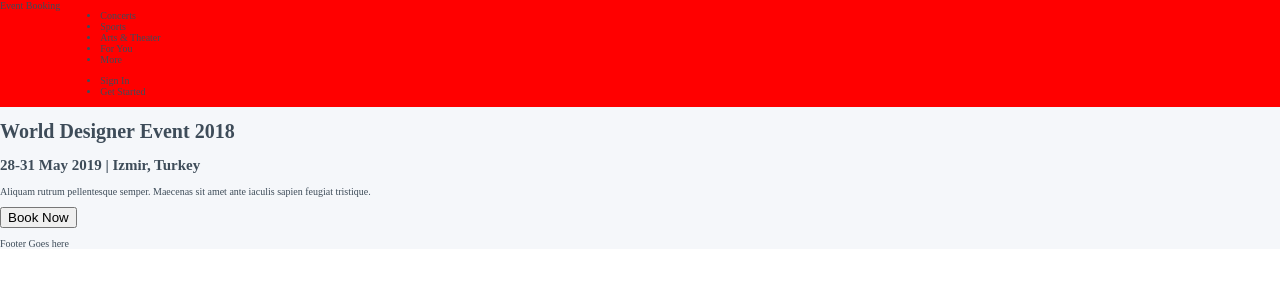
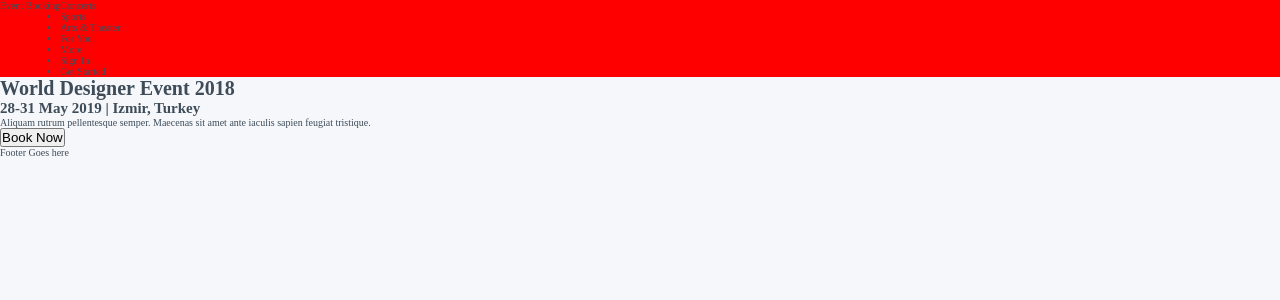
Before and after one commit to amashr/eventbooking-client, a Next.js app: page / in a window 1280 px wide. Shown: the top 300 px of the page. Built offline with nearby package versions, Linux system fonts and the light colour scheme.

Commit message:
Modify global style

```diff
--- a/components/Page.js
+++ b/components/Page.js
@@ -1,4 +1,4 @@
-import React, { Component } from 'react';
+import React, { Component, Fragment } from 'react';
 import styled, { ThemeProvider, createGlobalStyle } from 'styled-components';
 
 import Meta from './Meta';
@@ -9,24 +9,21 @@ const theme = {
   blueCool10: '#F5F7FA'
 };
 
-const StyledPage = styled.div`
-  color: ${props => props.theme.blueCool3};
-  background: ${props => props.theme.blueCool10};
-`;
-
 const GlobalStyle = createGlobalStyle`
   *, *::before, *::after {
-    box-sizing: border-box;
+    box-sizing: inherit;
+    padding: 0;
+    margin: 0;
   }
 
   html {
-    box-sizing: inherit;
+    box-sizing: border-box;
     font-size: 10px;
   }
 
   body {
-    padding: 0;
-    margin: 0;
+    color: ${props => props.theme.blueCool3};
+    background: ${props => props.theme.blueCool10};
   }
 
   a {
@@ -39,13 +36,13 @@ class Page extends Component {
   render() {
     return (
       <ThemeProvider theme={theme}>
-        <StyledPage>
+        <Fragment>
           <Meta />
           <GlobalStyle />
           <Navbar />
           {this.props.children}
           <p>Footer Goes here</p>
-        </StyledPage>
+        </Fragment>
       </ThemeProvider>
     );
   }
```
